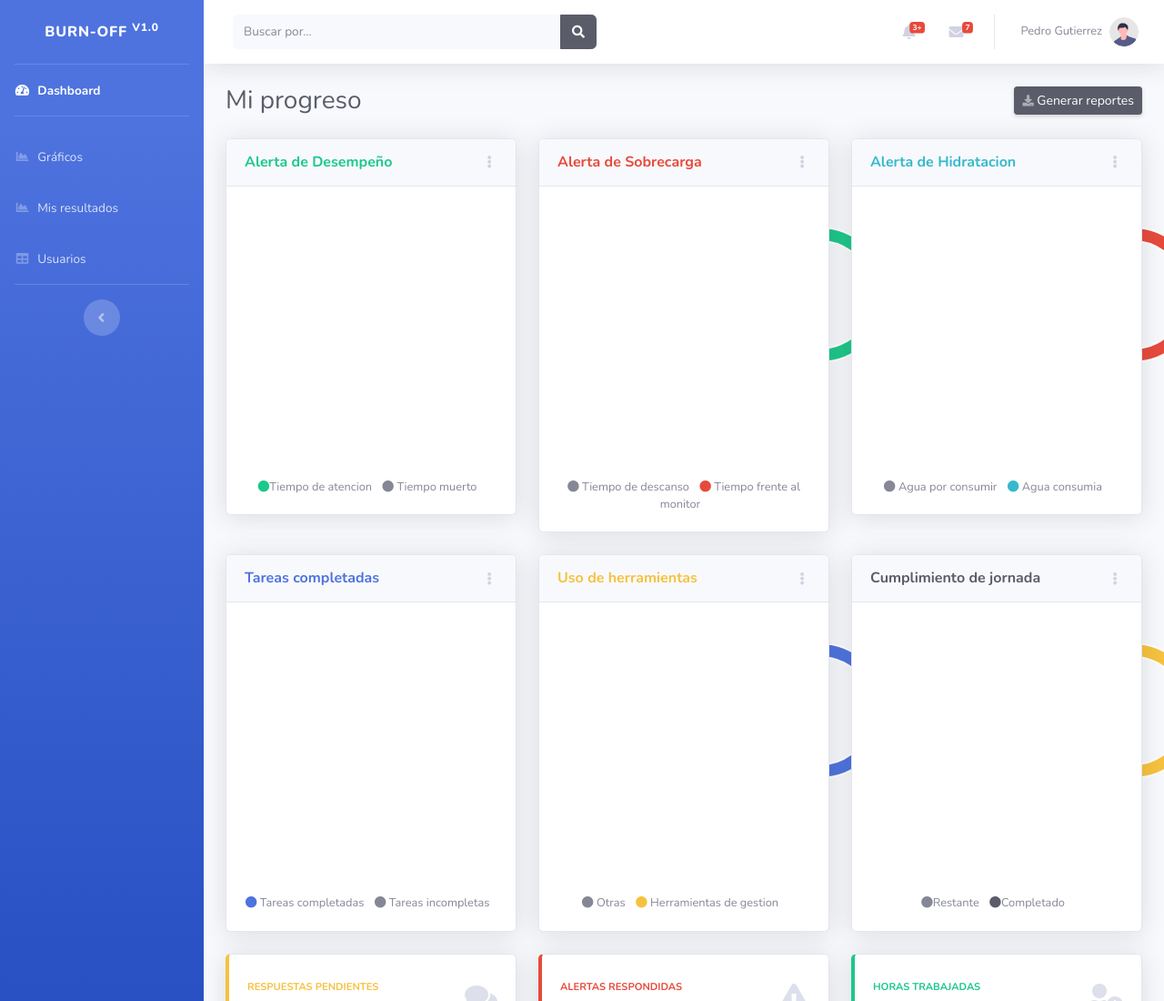
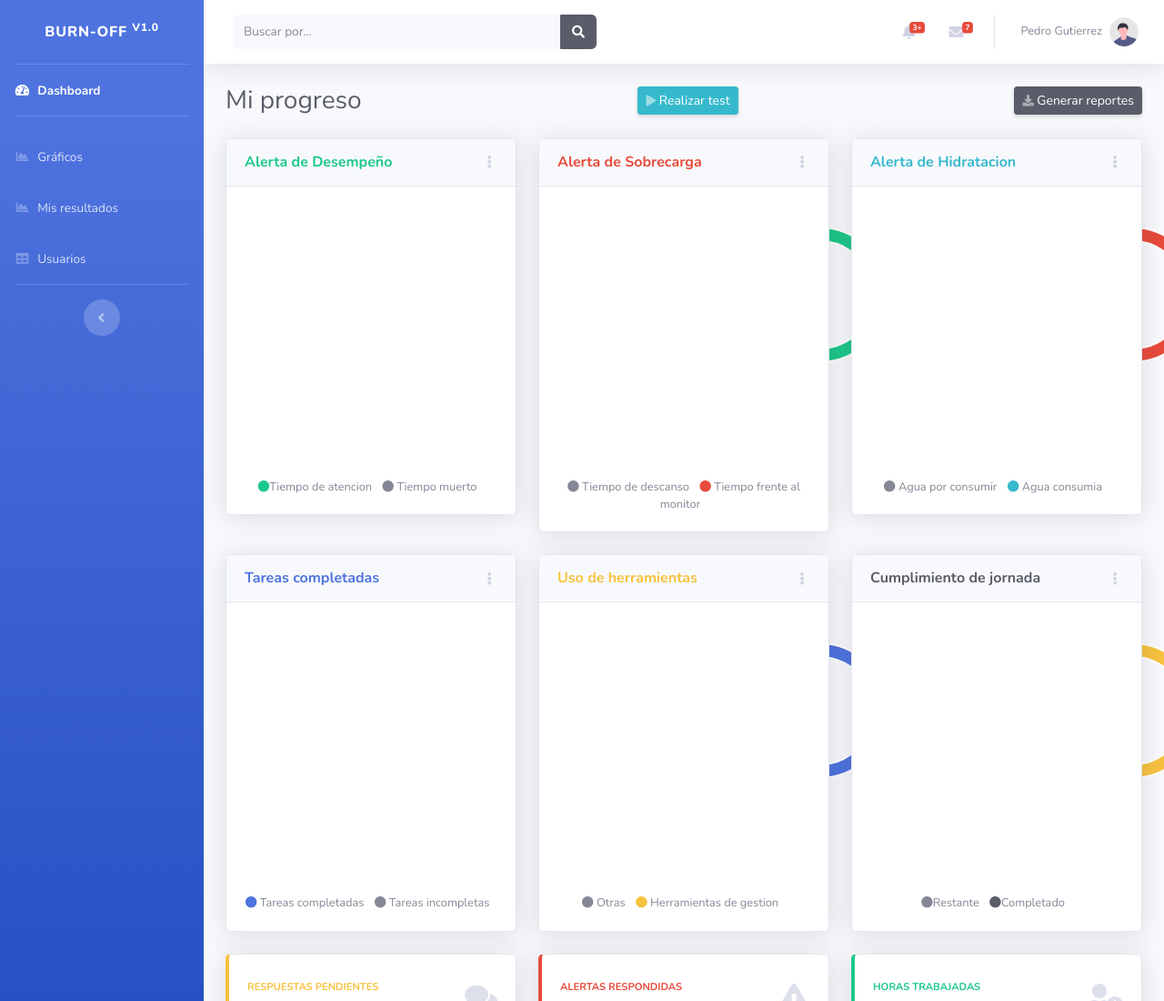
Before and after one commit to nicoarato/burnOFF, a website with bundled scripts: page perfilusuario.html in a window 1280 px wide. Shown: the top 1100 px of the page at 91% size. Built offline with nearby package versions, Linux system fonts and the light colour scheme.

Commit message:
Update perfilusuario.html

```diff
--- a/perfilusuario.html
+++ b/perfilusuario.html
@@ -347,8 +347,12 @@
                     <!-- Page Heading -->
                     <div class="d-sm-flex align-items-center justify-content-between mb-4">
                         <h1 class="h3 mb-0 text-gray-800">Mi progreso</h1>
-                        <a href="#" class="d-none d-sm-inline-block btn btn-sm btn-dark shadow-sm"><i
-                                class="fas fa-download fa-sm text-white-50"></i> Generar reportes</a>
+                        <a href="#" class="d-none d-sm-inline-block btn btn-sm btn-info shadow-sm"><i class="fas fa-play fa-sm text-white-50"></i> Realizar test</a>
+
+                        <a href="#" class="d-none d-sm-inline-block btn btn-sm btn-dark shadow-sm">
+                            <i class="fas fa-download fa-sm text-white-50"></i> Generar reportes</a>
+                        <!-- <i class="fas fa-download fa-sm text-white-50"></i> Generar reportes</a> -->
+
                     </div>
 
 
```
